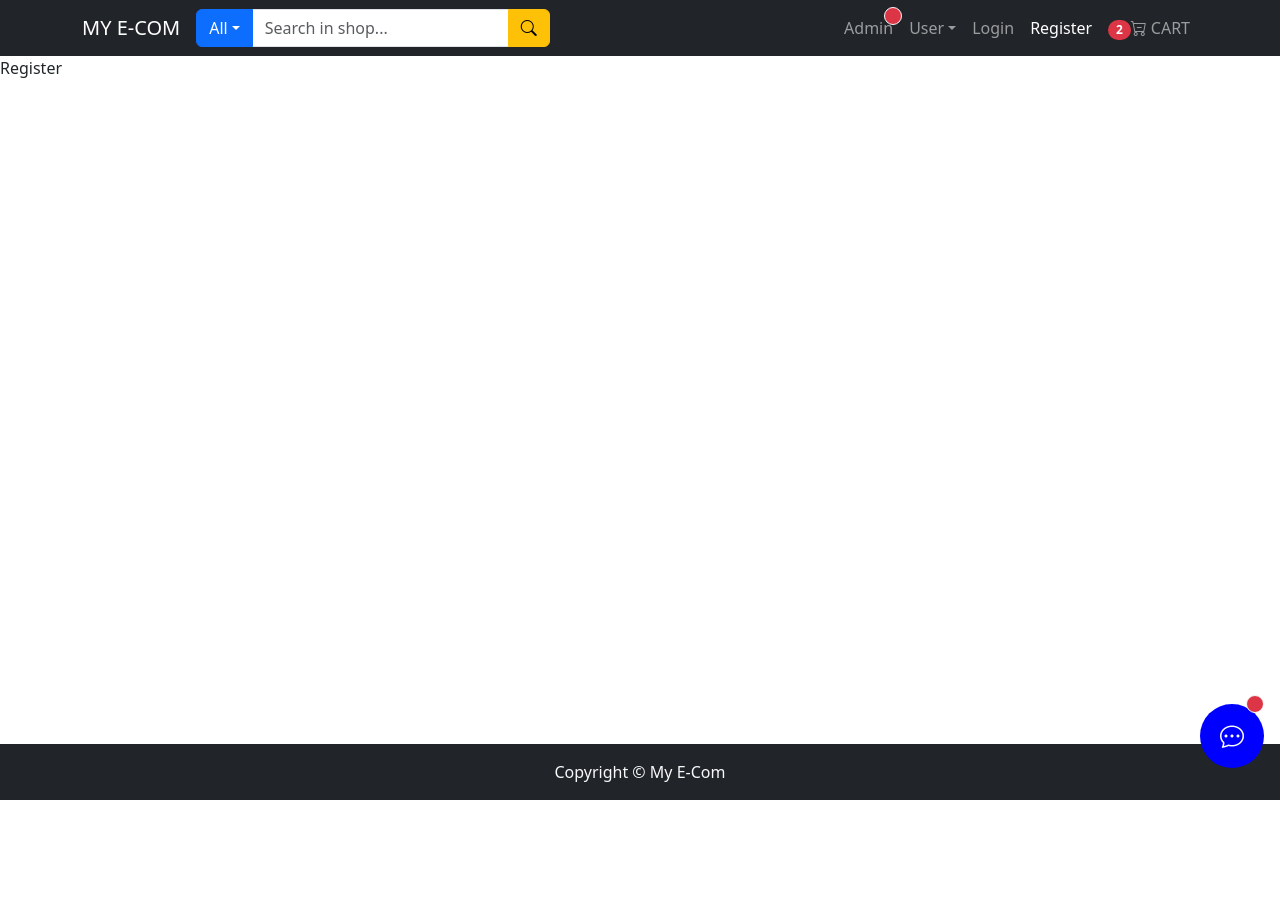
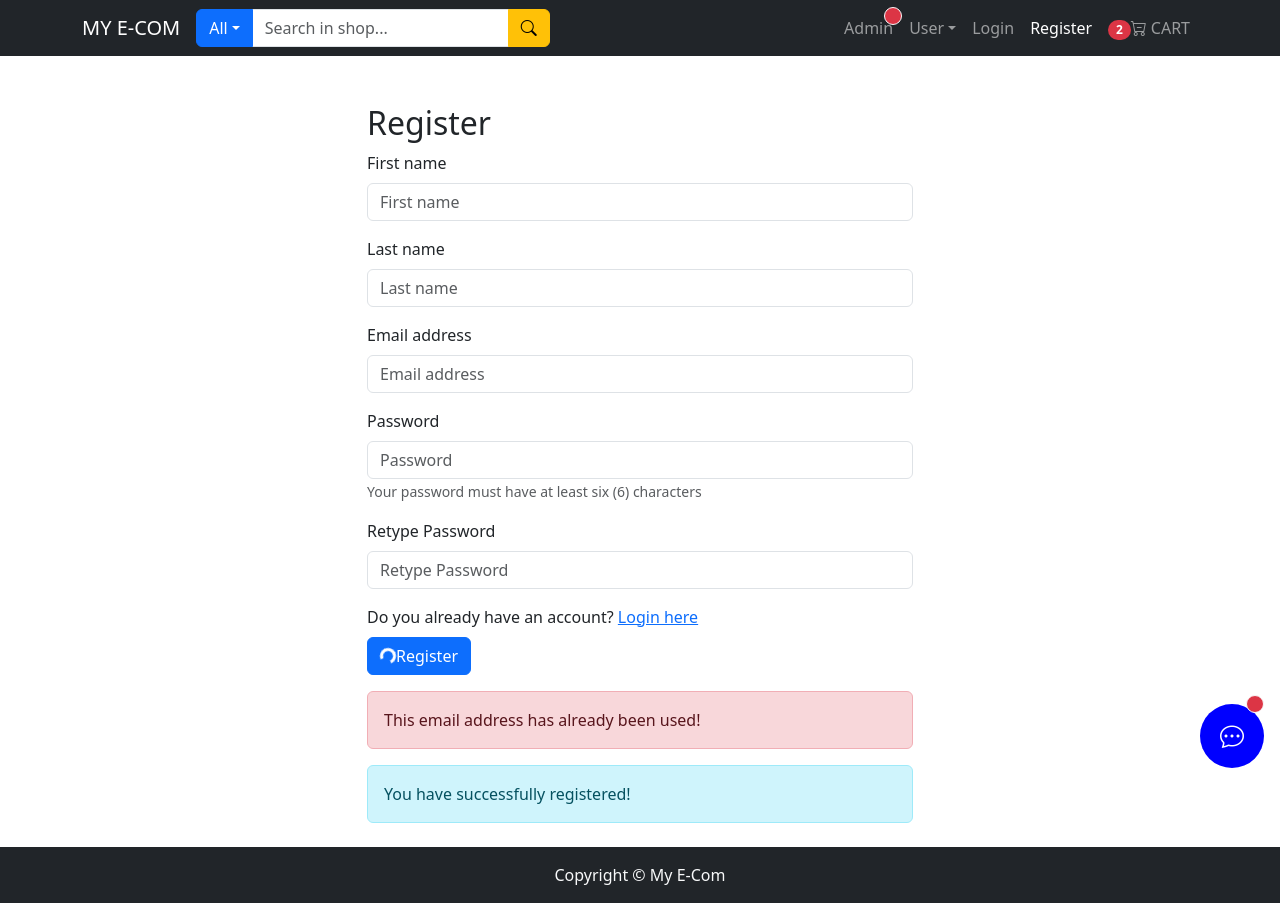
Before and after one commit to hpa153/e-com, a React (Create React App) app in the folder frontend/: page /register in a window 1280 px wide. Before the commit the page ends 800 px from the top, so only its background shows below. Built offline with nearby package versions, Linux system fonts and the light colour scheme.

Commit message:
register page ui

```diff
--- a/frontend/src/pages/Register.jsx
+++ b/frontend/src/pages/Register.jsx
@@ -1,9 +1,139 @@
-import React from 'react'
+import { useState } from "react";
+import {
+  Container,
+  Row,
+  Col,
+  Form,
+  Button,
+  Spinner,
+  Alert,
+} from "react-bootstrap";
+import { Link } from "react-router-dom";
 
 const Register = () => {
+  const [validated, setValidated] = useState(false);
+
+  const passwordMatchVerification = () => {
+    const password = document.querySelector("input[name=password");
+    const passwordRetype = document.querySelector("input[name=passwordRetype");
+
+    if (passwordRetype.value === password.value) {
+      passwordRetype.setCustomValidity("");
+    } else {
+      passwordRetype.setCustomValidity("Passwords do not match!");
+    }
+  };
+
+  const handleSubmit = (event) => {
+    const form = event.currentTarget;
+
+    if (form.checkValidity() === false) {
+      event.preventDefault();
+      event.stopPropagation();
+    }
+
+    setValidated(true);
+  };
+
   return (
-    <div>Register</div>
-  )
-}
+    <Container>
+      <Row className="mt-5 justify-content-md-center">
+        <Col md={6}>
+          <h2>Register</h2>
+          <Form noValidate validated={validated} onSubmit={handleSubmit}>
+            <Form.Group className="mb-3" controlId="validationCustom01">
+              <Form.Label>First name</Form.Label>
+              <Form.Control
+                name="firstName"
+                required
+                type="text"
+                placeholder="First name"
+              />
+              <Form.Control.Feedback type="invalid">
+                Please enter your first name!
+              </Form.Control.Feedback>
+            </Form.Group>
+            <Form.Group className="mb-3" controlId="validationCustom02">
+              <Form.Label>Last name</Form.Label>
+              <Form.Control
+                name="lastName"
+                required
+                type="text"
+                placeholder="Last name"
+              />
+              <Form.Control.Feedback type="invalid">
+                Please enter your last name!
+              </Form.Control.Feedback>
+            </Form.Group>
+            <Form.Group className="mb-3" controlId="validationCustom03">
+              <Form.Label>Email address</Form.Label>
+              <Form.Control
+                name="email"
+                required
+                type="email"
+                placeholder="Email address"
+              />
+              <Form.Control.Feedback type="invalid">
+                Please enter your email address!
+              </Form.Control.Feedback>
+            </Form.Group>
+            <Form.Group className="mb-3" controlId="validationCustom04">
+              <Form.Label>Password</Form.Label>
+              <Form.Control
+                name="password"
+                required
+                type="password"
+                placeholder="Password"
+                minLength={6}
+                onChange={passwordMatchVerification}
+              />
+              <Form.Control.Feedback type="invalid">
+                Please enter your password!
+              </Form.Control.Feedback>
+              <Form.Text className="text-muted">
+                Your password must have at least six (6) characters
+              </Form.Text>
+            </Form.Group>
+            <Form.Group className="mb-3" controlId="validationCustom05">
+              <Form.Label>Retype Password </Form.Label>
+              <Form.Control
+                name="passwordRetype"
+                required
+                type="password"
+                placeholder="Retype Password"
+                onChange={passwordMatchVerification}
+              />
+              <Form.Control.Feedback type="invalid">
+                Please make sure both passwords match!
+              </Form.Control.Feedback>
+            </Form.Group>
+            <Row className="pb-2">
+              <Col>
+                Do you already have an account?&nbsp;
+                <Link to="/login">Login here</Link>
+              </Col>
+            </Row>
+            <Button type="submit">
+              <Spinner
+                as="span"
+                animation="border"
+                size="sm"
+                role="status"
+                aria-hidden="true"
+              />
+              Register
+            </Button>
+            <Alert show={true} variant="danger" className="mt-3">
+              This email address has already been used!
+            </Alert>
+            <Alert show={true} variant="info" className="mt-3">
+              You have successfully registered!
+            </Alert>
+          </Form>
+        </Col>
+      </Row>
+    </Container>
+  );
+};
 
-export default Register
+export default Register;
```
